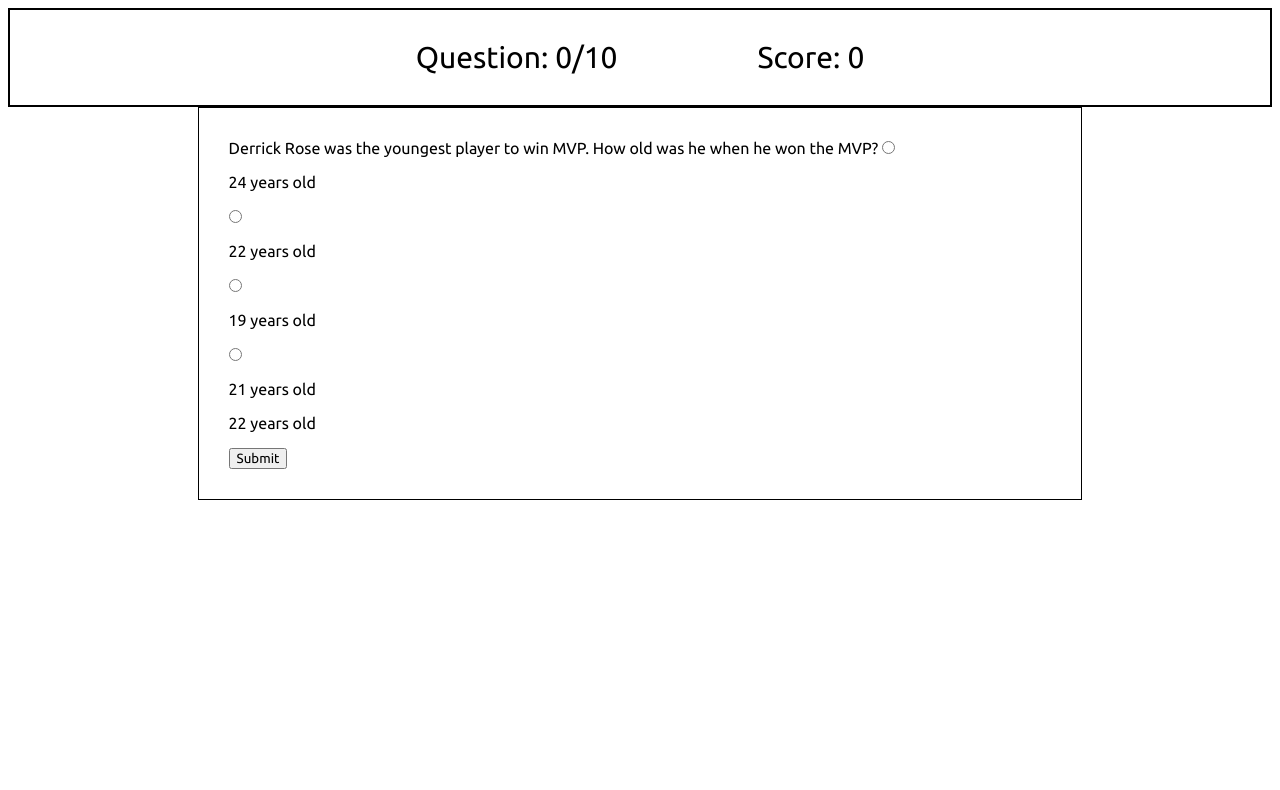
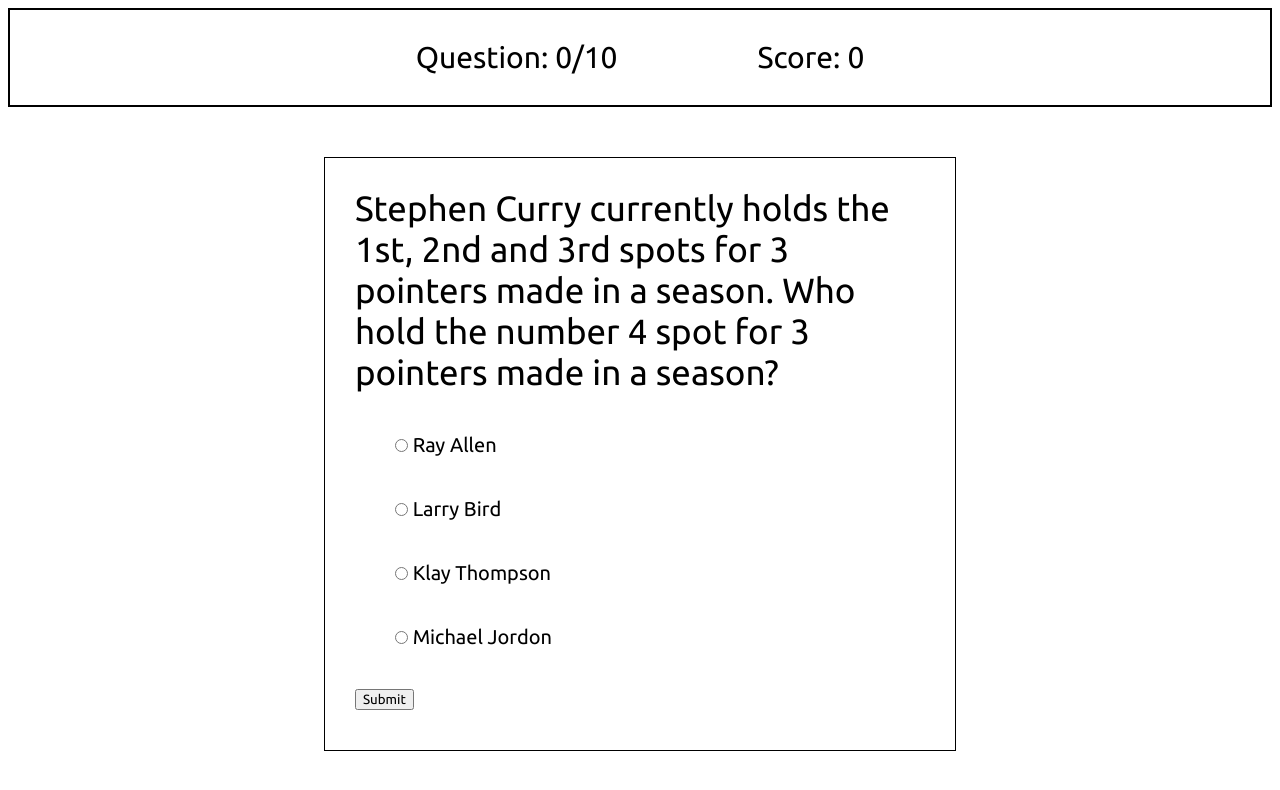
Before and after one commit to yougene42193/quiz-app, a plain HTML site: page index.html in a window 1280 px wide. Both pictures are taken after a click on the button "Tip-off". Drawn offline with nearby package versions, Linux system fonts and the light colour scheme.

Commit message:
added 10 questions to JS

```diff
--- a/index.js
+++ b/index.js
@@ -1,13 +1,14 @@
+'use strict';
 const STORE = [
   {
-    question: 'Derrick Rose was the youngest player to win MVP. How old was he when he won the MVP?',
+    question: 'Stephen Curry currently holds the 1st, 2nd and 3rd spots for 3 pointers made in a season. Who hold the number 4 spot for 3 pointers made in a season?',
     answer: [
-      '24 years old',
-      '22 years old',
-      '19 years old',
-      '21 years old',
+      'Ray Allen',
+      'Larry Bird',
+      'Klay Thompson',
+      'Michael Jordon',
     ],
-    rightAnswer: '22 years old',
+    rightAnswer: 'Klay Thompson',
   },
   {
     question: 'Which team holds the record for most consecutive missed 3 pointers in a playoff game?',
@@ -20,6 +21,26 @@ const STORE = [
     rightAnswer: 'Houston Rockets',
   },
   {
+    question: 'Which 8th seeded team was the last team to upset the 1st seed?',
+    answer: [
+      'Philadelphia 76ers',
+      'Denver Nuggets',
+      'Memphis Grizzlies',
+      'Miami Heat',
+    ],
+    rightAnswer: 'Philadelphia 76ers',
+  },
+  {
+    question: 'Derrick Rose was the youngest player to win MVP. How old was he when he won the MVP?',
+    answer: [
+      '24 years old',
+      '22 years old',
+      '19 years old',
+      '21 years old',
+    ],
+    rightAnswer: '22 years old',
+  },
+  {
     question: 'Which player did not win the Rookie of the Year award?',
     answer: [
       'James Harden',
@@ -30,6 +51,46 @@ const STORE = [
     rightAnswer: 'James Harden',
   },
   {
+    question: 'What team original drafted Kawhi Leonard?',
+    answer: [
+      'San Antonio Spurs',
+      'Toronto Raptors',
+      'Golden State Warriors',
+      'Indiana Pacers',
+    ],
+    rightAnswer: 'Indiana Pacers',
+  },
+  {
+    question: 'What percentage chance does the 3rd worst team have in obtaining the Number 1 overall pick in the NBA draft?',
+    answer: [
+      '14.0% chance',
+      '25.0% chance',
+      '13.8% chance',
+      '11.7% chance',
+    ],
+    rightAnswer: '14.0% chance',
+  },
+  {
+    question: 'Who has had made the playoffs every year in their career?',
+    answer: [
+      'Kobe Bryant',
+      'Lebron James',
+      'Michael Jordan',
+      'Tim Duncan',
+    ],
+    rightAnswer: 'Tim Duncan',
+  },
+  {
+    question: 'Only one 8th seeded team has been to the NBA finals. What team was it?',
+    answer: [
+      'Chicago Bulls',
+      'Philadelphia 76ers',
+      'New York Knicks',
+      'Los Angeles Lakers'
+    ],
+    rightAnswer: 'New York Knicks',
+  },
+  {
     question: 'Which players has never score more then 50 points in a game?',
     answer: [
       'Corey Brewer',
@@ -38,16 +99,6 @@ const STORE = [
       'Anthony Davis',
     ],
     rightAnswer: 'Paul George',
-  },
-  {
-    question: 'What team original drafted Kawhi Leonard?',
-    answer: [
-      'San Antonio Spurs',
-      'Toronto Raptors',
-      'Golden State Warriors',
-      'Indiana Pacers',
-    ],
-    rightAnswer: 'Indiana Pacers',
   },
 ];
 
@@ -65,25 +116,25 @@ function startQuizButton() {
 function generateQuizList(item) {
   return `
   <form>
-    <label>${item.question}</label>
+    <label class="questionString">${item.question}</label>
     <label class="answerChoice">
-      <input type="radio" value="${item.answer[0]}" name="answer" required>
-      <p class="answer">${item.answer[0]}</p>
+      <input type="radio" value="${item.answer[0]}" name="answer" required />
+      <span class="answer">${item.answer[0]}</span>
     </label>
     <label class="answerChoice">
-      <input type="radio" value="${item.answer[1]}" name="answer">
-      <p class="answer">${item.answer[1]}</p>
+      <input type="radio" value="${item.answer[1]}" name="answer" />
+      <span class="answer">${item.answer[1]}</span>
     </label>
     <label class="answerChoice">
-      <input type="radio" value="${item.answer[2]}" name="answer">
-      <p class="answer">${item.answer[2]}</p>
+      <input type="radio" value="${item.answer[2]}" name="answer" />
+      <span class="answer">${item.answer[2]}</span>
     </label>
     <label class="answerChoice">
-      <input type="radio" value="${item.answer[3]}" name="answer">
-      <p class="answer">${item.answer[3]}</p>
+      <input type="radio" value="${item.answer[3]}" name="answer" />
+      <span class="answer">${item.answer[3]}</span>
     </label>
-    <p class="correctAnswer">${item.rightAnswer}</p>
-    <button type="button">Submit</button>
+    <p class="rightAnswer">${item.rightAnswer}</p>
+    <button type="button" class="submitButton">Submit</button>
   </form>`;
 }
 
--- a/style.css
+++ b/style.css
@@ -53,10 +53,32 @@ header ul {
 }
 
 form {
-    width: 70%;
-    margin: 0 auto;
+    width: 50%;
     border: 1px solid black;
     padding: 30px;
+    margin-top: 50px;
+}
+
+.questionString {
+    text-align: center;
+    font-size: 35px;
+}
+
+.answerChoice {
+    display: block;
+    position: relative;
+    margin-top: 40px;
+    margin-left: 40px;
+    font-size: 20px;
+}
+
+.rightAnswer {
+    display: none;
+}
+
+.submitButton {
+    margin-top: 40px;
+    margin-bottom: 10px;
 }
 
 @media only screen and (min-width: 700px) {
```
